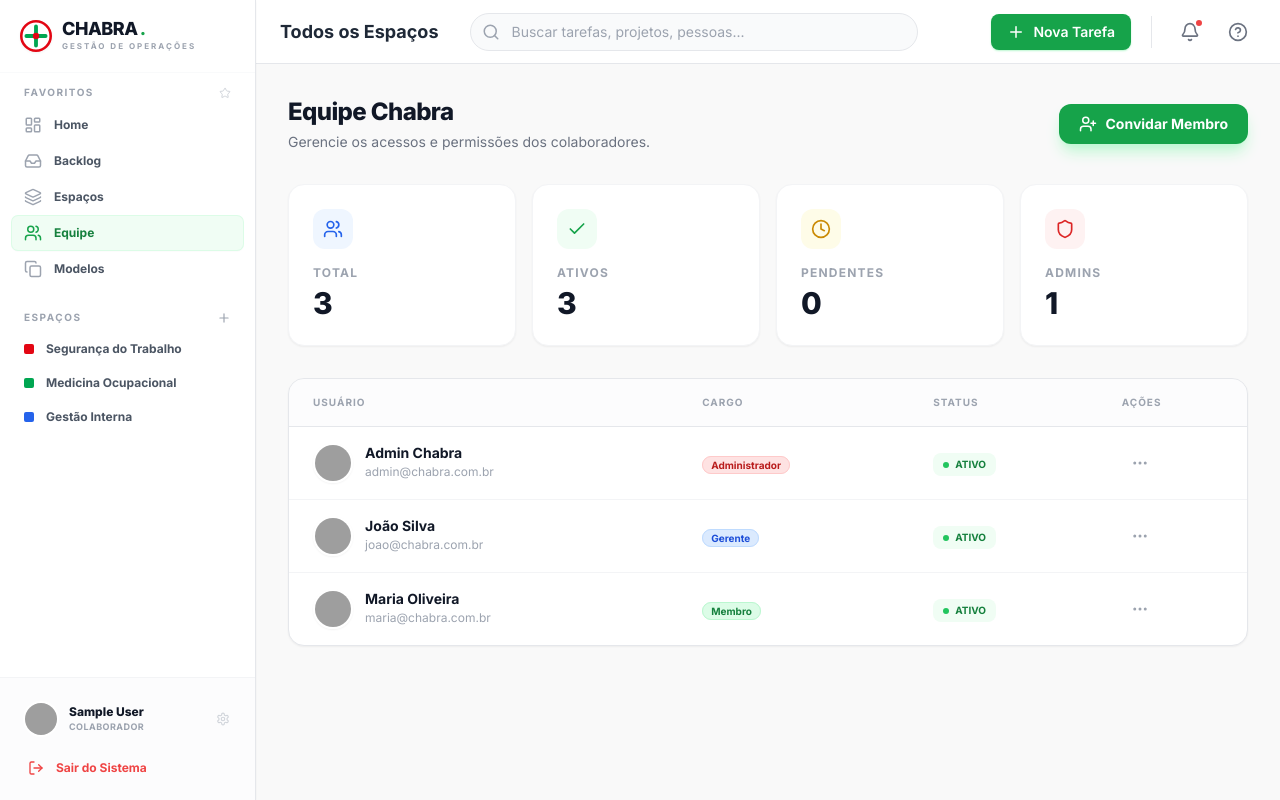
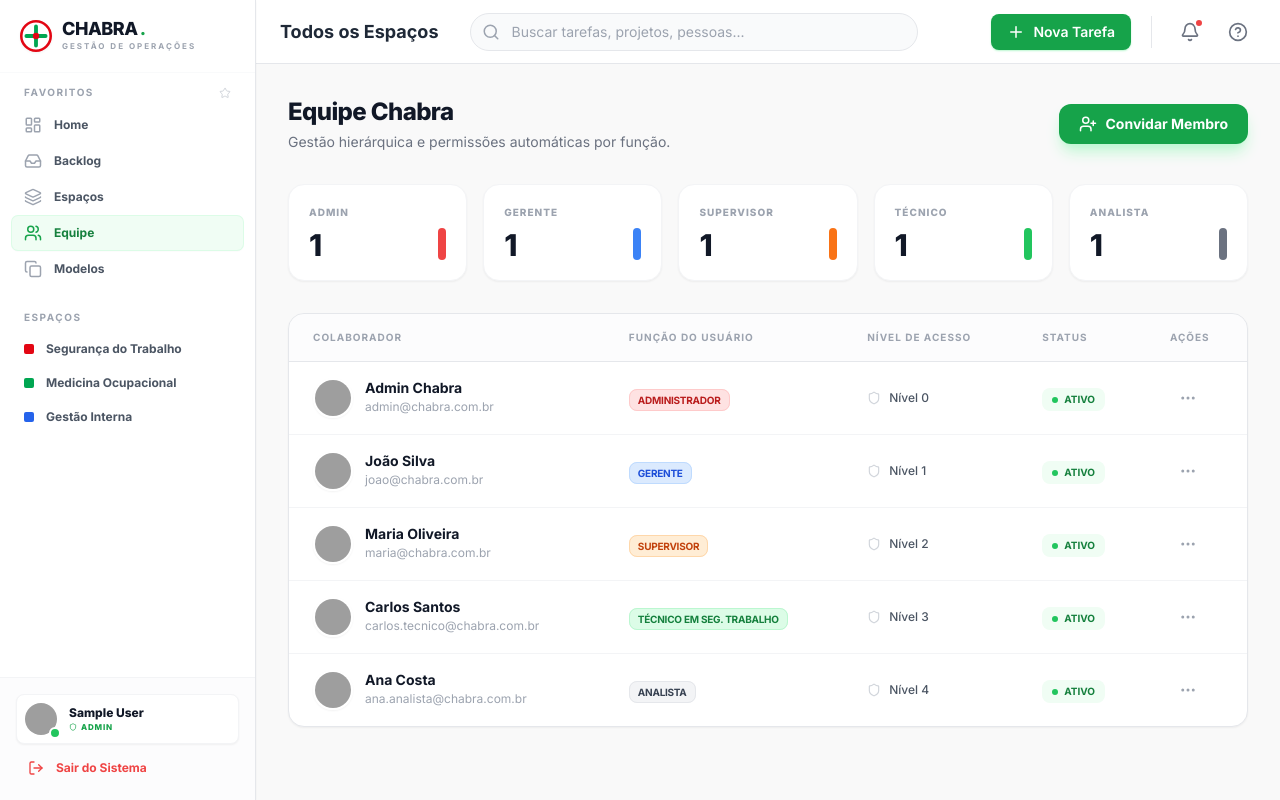
Before and after one commit to joaojefferson-hash/CHABRA, a React (Vite) app: page /#/users in a window 1280 px wide. Built offline with nearby package versions, Linux system fonts and the light colour scheme; sample sign-in values are in the browser's storage; grey boxes are pictures that could not be loaded.

Commit message:
Ajuste de criação e permissão de usuários

```diff
--- a/components/Sidebar.tsx
+++ b/components/Sidebar.tsx
@@ -5,7 +5,7 @@ import { Logo } from './Logo';
 import { NAVIGATION_ITEMS } from '../constants';
 import { Project } from '../types';
 import { useAuth } from '../context/AuthContext.tsx';
-import { Plus, ChevronDown, Star, Settings, Trash2, Edit2, LogOut } from 'lucide-react';
+import { Plus, ChevronDown, Star, Settings, Trash2, Edit2, LogOut, Shield } from 'lucide-react';
 
 interface SidebarProps {
   projects: Project[];
@@ -25,7 +25,7 @@ export const Sidebar: React.FC<SidebarProps> = ({
   onEditProject
 }) => {
   const navigate = useNavigate();
-  const { logout, user } = useAuth();
+  const { logout, user, can } = useAuth();
 
   const handleProjectClick = (id: string) => {
     onSelectProject(id);
@@ -81,12 +81,14 @@ export const Sidebar: React.FC<SidebarProps> = ({
             <h3 className="text-[10px] font-bold text-gray-400 uppercase tracking-[0.15em]">
               Espaços
             </h3>
+            {can('DELETE_PROJECT') && (
               <button
                 onClick={onAddProject}
                 className="text-gray-400 hover:text-green-600 transition-colors"
               >
                 <Plus size={14} />
               </button>
+            )}
           </div>
           <div className="space-y-0.5">
             {projects.map((project) => (
@@ -106,6 +108,7 @@ export const Sidebar: React.FC<SidebarProps> = ({
                   <span className="flex-1 text-left truncate">{project.name}</span>
                 </button>
 
+                {can('DELETE_PROJECT') && (
                   <div className="absolute right-2 top-1/2 -translate-y-1/2 flex items-center gap-1 opacity-0 group-hover:opacity-100 transition-opacity bg-white/80 backdrop-blur-sm rounded px-1">
                     <button
                       onClick={(e) => { e.stopPropagation(); onEditProject(project.id); }}
@@ -120,6 +123,7 @@ export const Sidebar: React.FC<SidebarProps> = ({
                       <Trash2 size={12} />
                     </button>
                   </div>
+                )}
               </div>
             ))}
           </div>
@@ -127,19 +131,24 @@ export const Sidebar: React.FC<SidebarProps> = ({
       </nav>
 
       <div className="p-4 border-t border-gray-100 bg-gray-50/50 space-y-2">
-        <div className="flex items-center gap-3 p-2 rounded-lg hover:bg-white transition-all cursor-pointer border border-transparent hover:border-gray-200">
+        <div className="flex items-center gap-3 p-2 rounded-lg bg-white border border-gray-100 shadow-sm">
           <div className="relative">
             <img
               src={user?.avatar || "https://picsum.photos/seed/admin/100"}
               alt="User"
               className="w-8 h-8 rounded-full ring-2 ring-white"
             />
+            <div className="absolute -bottom-1 -right-1 bg-green-500 w-3 h-3 rounded-full border-2 border-white" />
           </div>
           <div className="flex-1 overflow-hidden">
             <p className="text-xs font-extrabold text-gray-900 truncate">{user?.name || "Usuário"}</p>
-            <p className="text-[9px] text-gray-400 font-bold uppercase tracking-wider">{user?.role === 'ADMIN' ? 'Administrador' : 'Colaborador'}</p>
+            <div className="flex items-center gap-1">
+              <Shield size={8} className="text-green-600" />
+              <p className="text-[8px] text-green-600 font-black uppercase tracking-widest truncate">
+                {user?.role}
+              </p>
             </div>
-          <Settings size={14} className="text-gray-300" />
+          </div>
         </div>
 
         <button
--- a/context/AuthContext.tsx
+++ b/context/AuthContext.tsx
@@ -1,6 +1,6 @@
 
 import React, { createContext, useContext, useState, ReactNode } from 'react';
-import { User } from '../types.ts';
+import { User, UserRole, RoleHierarchy } from '../types.ts';
 import { mockUsers } from '../store.ts';
 
 interface AuthContextType {
@@ -8,6 +8,7 @@ interface AuthContextType {
   login: (email: string, pass: string) => Promise<boolean>;
   logout: () => void;
   isAuthenticated: boolean;
+  can: (action: 'MANAGE_USERS' | 'DELETE_PROJECT' | 'APPROVE_TASK' | 'EDIT_OTHERS_TASKS' | 'CREATE_TASK') => boolean;
 }
 
 const AuthContext = createContext<AuthContextType | undefined>(undefined);
@@ -19,17 +20,13 @@ export const AuthProvider: React.FC<{ children: ReactNode }> = ({ children }) =>
   });
 
   const login = async (email: string, pass: string): Promise<boolean> => {
-    // Simulação de delay de rede para experiência de UI
     await new Promise(resolve => setTimeout(resolve, 1000));
 
-    // Verificação simplificada: Admin com senha específica, outros com qualquer senha
     const foundUser = mockUsers.find(u => u.email.toLowerCase() === email.toLowerCase());
 
-    // CONDIÇÃO DE ACESSO:
-    // Se for o admin, a senha deve ser 'chabra2024'
-    // Se for outro usuário do mock, aceitamos qualquer senha por enquanto (ambiente interno)
     if (foundUser) {
-      if (foundUser.role === 'ADMIN' && pass !== 'chabra2024') {
+      // Regra de senha: admin tem senha específica, outros livre para ambiente teste
+      if (foundUser.role === 'ADMINISTRADOR' && pass !== 'chabra2024') {
         return false;
       }
 
@@ -46,8 +43,29 @@ export const AuthProvider: React.FC<{ children: ReactNode }> = ({ children }) =>
     localStorage.removeItem('chabra_user');
   };
 
+  // Helper de permissões baseado na hierarquia automática
+  const can = (action: string): boolean => {
+    if (!user) return false;
+    const level = RoleHierarchy[user.role];
+
+    switch (action) {
+      case 'MANAGE_USERS':
+        return level === 0; // Apenas Administrador
+      case 'DELETE_PROJECT':
+        return level <= 1; // Administrador e Gerente
+      case 'APPROVE_TASK':
+        return level <= 1; // Administrador e Gerente
+      case 'EDIT_OTHERS_TASKS':
+        return level <= 2; // Até Supervisor
+      case 'CREATE_TASK':
+        return level <= 4; // Todos podem criar tarefas administrativas ou técnicas
+      default:
+        return false;
+    }
+  };
+
   return (
-    <AuthContext.Provider value={{ user, login, logout, isAuthenticated: !!user }}>
+    <AuthContext.Provider value={{ user, login, logout, isAuthenticated: !!user, can }}>
       {children}
     </AuthContext.Provider>
   );
--- a/pages/Users.tsx
+++ b/pages/Users.tsx
@@ -1,21 +1,22 @@
 
 import React, { useState } from 'react';
 import { mockUsers } from '../store.ts';
-import { User, UserRole } from '../types.ts';
-import { Shield, MoreHorizontal, UserPlus, Mail, Check, X, Clock, Users as LucideUsers } from 'lucide-react';
+import { User, UserRole, RoleHierarchy } from '../types.ts';
+import { Shield, MoreHorizontal, UserPlus, Mail, Check, X, Clock, Users as LucideUsers, Briefcase } from 'lucide-react';
 
 export const Users: React.FC = () => {
   const [users] = useState<User[]>(mockUsers);
 
   const getRoleBadge = (role: UserRole) => {
-    const roles = {
-      ADMIN: { label: 'Administrador', color: 'bg-red-100 text-red-700 border-red-200' },
-      MANAGER: { label: 'Gerente', color: 'bg-blue-100 text-blue-700 border-blue-200' },
-      MEMBER: { label: 'Membro', color: 'bg-green-100 text-green-700 border-green-200' },
-      VIEWER: { label: 'Observador', color: 'bg-gray-100 text-gray-700 border-gray-200' },
+    const roles: Record<UserRole, { label: string, color: string }> = {
+      ADMINISTRADOR: { label: 'Administrador', color: 'bg-red-100 text-red-700 border-red-200' },
+      GERENTE: { label: 'Gerente', color: 'bg-blue-100 text-blue-700 border-blue-200' },
+      SUPERVISOR: { label: 'Supervisor', color: 'bg-orange-100 text-orange-700 border-orange-200' },
+      TECNICO: { label: 'Técnico em Seg. Trabalho', color: 'bg-green-100 text-green-700 border-green-200' },
+      ANALISTA: { label: 'Analista', color: 'bg-gray-100 text-gray-700 border-gray-200' },
     };
     return (
-      <span className={`px-2 py-0.5 rounded-full text-[10px] font-bold border ${roles[role].color}`}>
+      <span className={`px-2 py-1 rounded-lg text-[10px] font-bold border ${roles[role].color} uppercase tracking-tight`}>
         {roles[role].label}
       </span>
     );
@@ -26,7 +27,7 @@ export const Users: React.FC = () => {
       <div className="flex items-center justify-between">
         <div>
           <h2 className="text-2xl font-black text-gray-900 tracking-tight">Equipe Chabra</h2>
-          <p className="text-sm text-gray-500 mt-1">Gerencie os acessos e permissões dos colaboradores.</p>
+          <p className="text-sm text-gray-500 mt-1">Gestão hierárquica e permissões automáticas por função.</p>
         </div>
         <button className="flex items-center gap-2 bg-green-600 hover:bg-green-700 text-white px-5 py-2.5 rounded-xl text-sm font-bold transition-all shadow-lg shadow-green-200 active:scale-95">
           <UserPlus size={18} />
@@ -34,19 +35,20 @@ export const Users: React.FC = () => {
         </button>
       </div>
 
-      <div className="grid grid-cols-1 md:grid-cols-4 gap-4">
+      <div className="grid grid-cols-1 md:grid-cols-3 lg:grid-cols-5 gap-4">
         {[
-          { label: 'Total', value: users.length, icon: <LucideUsers size={20} />, color: 'blue' },
-          { label: 'Ativos', value: users.filter(u => u.status === 'ACTIVE').length, icon: <Check size={20} />, color: 'green' },
-          { label: 'Pendentes', value: users.filter(u => u.status === 'PENDING').length, icon: <Clock size={20} />, color: 'yellow' },
-          { label: 'Admins', value: users.filter(u => u.role === 'ADMIN').length, icon: <Shield size={20} />, color: 'red' },
+          { label: 'Admin', value: users.filter(u => u.role === 'ADMINISTRADOR').length, color: 'red' },
+          { label: 'Gerente', value: users.filter(u => u.role === 'GERENTE').length, color: 'blue' },
+          { label: 'Supervisor', value: users.filter(u => u.role === 'SUPERVISOR').length, color: 'orange' },
+          { label: 'Técnico', value: users.filter(u => u.role === 'TECNICO').length, color: 'green' },
+          { label: 'Analista', value: users.filter(u => u.role === 'ANALISTA').length, color: 'gray' },
         ].map((s, idx) => (
-          <div key={idx} className="bg-white p-6 rounded-2xl border border-gray-100 shadow-sm">
-            <div className={`w-10 h-10 rounded-xl bg-${s.color}-50 text-${s.color}-600 flex items-center justify-center mb-4`}>
-              {s.icon}
+          <div key={idx} className="bg-white p-5 rounded-2xl border border-gray-100 shadow-sm">
+            <p className="text-[10px] font-black text-gray-400 uppercase tracking-widest">{s.label}</p>
+            <div className="flex items-end justify-between mt-2">
+              <p className="text-3xl font-black text-gray-900 leading-none">{s.value}</p>
+              <div className={`w-2 h-8 bg-${s.color}-500 rounded-full`} />
             </div>
-            <p className="text-xs font-bold text-gray-400 uppercase tracking-widest">{s.label}</p>
-            <p className="text-3xl font-black text-gray-900 mt-1">{s.value}</p>
           </div>
         ))}
       </div>
@@ -56,8 +58,9 @@ export const Users: React.FC = () => {
           <table className="w-full text-left">
             <thead>
               <tr className="bg-gray-50/50 border-b border-gray-200">
-                <th className="px-6 py-4 text-[10px] font-bold text-gray-400 uppercase tracking-widest">Usuário</th>
-                <th className="px-6 py-4 text-[10px] font-bold text-gray-400 uppercase tracking-widest">Cargo</th>
+                <th className="px-6 py-4 text-[10px] font-bold text-gray-400 uppercase tracking-widest">Colaborador</th>
+                <th className="px-6 py-4 text-[10px] font-bold text-gray-400 uppercase tracking-widest">Função do Usuário</th>
+                <th className="px-6 py-4 text-[10px] font-bold text-gray-400 uppercase tracking-widest">Nível de Acesso</th>
                 <th className="px-6 py-4 text-[10px] font-bold text-gray-400 uppercase tracking-widest">Status</th>
                 <th className="px-6 py-4 text-[10px] font-bold text-gray-400 uppercase tracking-widest">Ações</th>
               </tr>
@@ -76,6 +79,12 @@ export const Users: React.FC = () => {
                   </td>
                   <td className="px-6 py-4">
                     {getRoleBadge(user.role)}
+                  </td>
+                  <td className="px-6 py-4">
+                    <div className="flex items-center gap-2">
+                      <Shield size={14} className="text-gray-300" />
+                      <span className="text-xs font-medium text-gray-600">Nível {RoleHierarchy[user.role]}</span>
+                    </div>
                   </td>
                   <td className="px-6 py-4">
                     <span className={`inline-flex items-center gap-1.5 px-2.5 py-1 rounded-lg text-[10px] font-bold ${user.status === 'ACTIVE' ? 'bg-green-50 text-green-700' : 'bg-yellow-50 text-yellow-700'}`}>
--- a/store.ts
+++ b/store.ts
@@ -7,27 +7,45 @@ export const mockUsers: User[] = [
     name: 'Admin Chabra',
     email: 'admin@chabra.com.br',
     avatar: 'https://picsum.photos/seed/admin/100',
-    role: 'ADMIN',
+    role: 'ADMINISTRADOR',
     status: 'ACTIVE',
-    permissions: ['all']
+    permissions: []
   },
   {
     id: 'u2',
     name: 'João Silva',
     email: 'joao@chabra.com.br',
     avatar: 'https://picsum.photos/seed/joao/100',
-    role: 'MANAGER',
+    role: 'GERENTE',
     status: 'ACTIVE',
-    permissions: ['view_tasks', 'edit_tasks', 'view_metrics']
+    permissions: []
   },
   {
     id: 'u3',
     name: 'Maria Oliveira',
     email: 'maria@chabra.com.br',
     avatar: 'https://picsum.photos/seed/maria/100',
-    role: 'MEMBER',
+    role: 'SUPERVISOR',
     status: 'ACTIVE',
-    permissions: ['view_tasks', 'edit_own_tasks']
+    permissions: []
+  },
+  {
+    id: 'u4',
+    name: 'Carlos Santos',
+    email: 'carlos.tecnico@chabra.com.br',
+    avatar: 'https://picsum.photos/seed/carlos/100',
+    role: 'TECNICO',
+    status: 'ACTIVE',
+    permissions: []
+  },
+  {
+    id: 'u5',
+    name: 'Ana Costa',
+    email: 'ana.analista@chabra.com.br',
+    avatar: 'https://picsum.photos/seed/ana/100',
+    role: 'ANALISTA',
+    status: 'ACTIVE',
+    permissions: []
   }
 ];
 
--- a/types.ts
+++ b/types.ts
@@ -1,5 +1,10 @@
 
-export type UserRole = 'ADMIN' | 'MANAGER' | 'MEMBER' | 'VIEWER';
+export type UserRole =
+  | 'ADMINISTRADOR'
+  | 'GERENTE'
+  | 'SUPERVISOR'
+  | 'TECNICO'
+  | 'ANALISTA';
 
 export interface User {
   id: string;
@@ -11,7 +16,7 @@ export interface User {
   permissions: string[];
 }
 
-export type TaskStatus = string; // Mudado para string para permitir colunas dinâmicas
+export type TaskStatus = string;
 export type Priority = 'URGENT' | 'HIGH' | 'NORMAL' | 'LOW';
 
 export interface Subtask {
@@ -62,7 +67,6 @@ export interface Notification {
   timestamp: string;
 }
 
-// Fixed: Added TaskTemplate interface as it was missing and causing an import error in store.ts
 export interface TaskTemplate {
   id: string;
   name: string;
@@ -70,3 +74,12 @@ export interface TaskTemplate {
   defaultDescription: string;
   defaultSubtasks: string[];
 }
+
+// Helper para hierarquia (quanto menor o número, maior o poder)
+export const RoleHierarchy: Record<UserRole, number> = {
+  'ADMINISTRADOR': 0,
+  'GERENTE': 1,
+  'SUPERVISOR': 2,
+  'TECNICO': 3,
+  'ANALISTA': 4
+};
```
Lines whose indentation alone changed are shown as unchanged.
